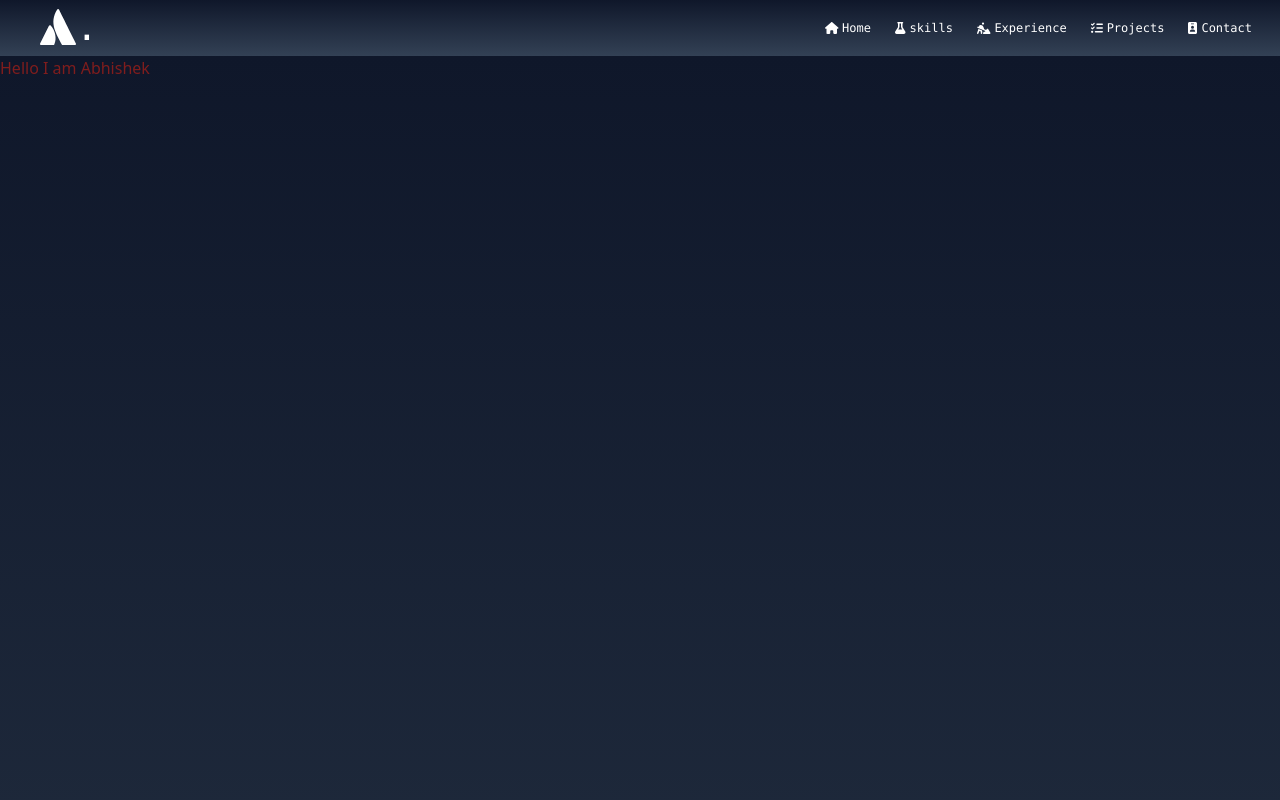
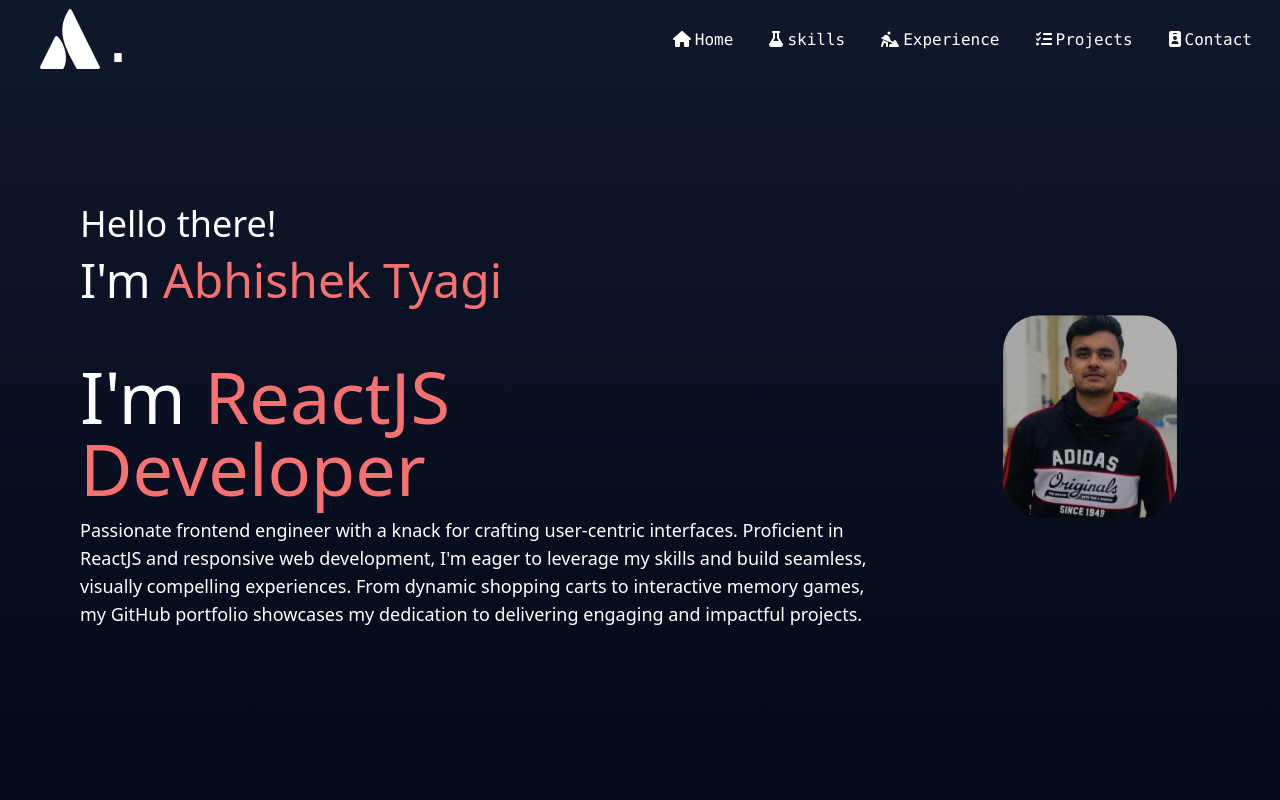
Before and after one commit to AbhishekTyagi0/Portfolio, a React (Vite) app: page / in a window 1280 px wide. Shown: the top 800 px of the page. Built offline with nearby package versions, Linux system fonts and the light colour scheme.

Commit message:
created the home pages

```diff
--- a/src/App.jsx
+++ b/src/App.jsx
@@ -1,12 +1,14 @@
 import "./App.css";
 import Home from "./component/Home";
 import Navigation from "./component/Navigation";
+import Skills from "./component/Skills";
 
 function App() {
   return (
     <>
       <Navigation />
       <Home />
+      <Skills />
     </>
   );
 }
--- a/src/component/Home.jsx
+++ b/src/component/Home.jsx
@@ -2,8 +2,31 @@ import React from "react";
 
 const Home = () => {
   return (
-    <div className="h-dvh bg-gradient-to-b from-slate-900 to-slate-800 text-red-900">
-      <div>Hello I am Abhishek</div>
+    <div className="h-dvh w-full bg-slate-950 bg-gradient-to-b from-slate-900 to-slate-950  text-white flex justify-between items-center">
+      <div className="flex flex-col p-20 gap-3 -mt-32">
+        <h3 className="text-4xl">Hello there!</h3>
+        <h1 className="text-5xl mb-11">
+          I'm <span className="text-red-400">Abhishek Tyagi</span>
+        </h1>
+        <h2 className="text-7xl w-10/12">
+          I'm <span className="text-red-400">ReactJS Developer</span>
+        </h2>
+        <p className="w-11/12 text-lg">
+          Passionate frontend engineer with a knack for crafting user-centric
+          interfaces. Proficient in ReactJS and responsive web development, I'm
+          eager to leverage my skills and build seamless, visually compelling
+          experiences. From dynamic shopping carts to interactive memory games,
+          my GitHub portfolio showcases my dedication to delivering engaging and
+          impactful projects.
+        </p>
+      </div>
+      <div className="p-1 mr-32 flex justify-start -mt-32">
+        <img
+          src="../src/assets/mypic.jpg"
+          alt="my image"
+          className="w-full h-full rounded-3xl bg-cover scale-150"
+        />
+      </div>
     </div>
   );
 };
--- a/src/component/Navigation.jsx
+++ b/src/component/Navigation.jsx
@@ -23,16 +23,13 @@ const Navigation = () => {
   const [nav, setNav] = useState(false);
 
   return (
-    <div className="bg-gradient-to-b from-slate-900 to-slate-700 h-14 font-mono flex justify-between items-center">
-      <div className="text-white ml-5 px-5 text-4xl hover:cursor-pointer hover:text-slate-300">
+    <div className="bg-slate-900 h-20 font-mono flex justify-between items-center">
+      <div className="text-white ml-5 px-5 text-6xl hover:cursor-pointer hover:text-red-400">
         <FontAwesomeIcon icon={faAtlassian} />.
       </div>
-      <ul className="hidden h-full md:flex items-center justify-end text-white px-5 gap-2 text-xs">
+      <ul className="h-full hidden md:flex items-center justify-end text-white px-5 gap-5 text-1xl">
         {links.map(({ id, link, icon }) => (
-          <li
-            key={id}
-            className="p-2 hover:text-blue-300 hover:cursor-pointer "
-          >
+          <li key={id} className="p-2 hover:text-red-400 hover:cursor-pointer">
             <FontAwesomeIcon icon={icon} className="pr-1" />
             {link}
           </li>
--- /dev/null
+++ b/src/component/Skills.jsx
@@ -0,0 +1,14 @@
+import React from "react";
+
+const Skills = () => {
+  return (
+    <div className="h-dvh bg-slate-950 flex justify-center items-center">
+      <button className="w-56 h-20 bg-slate-600 hover:translate-x-4 hover:scale-105 transform ease-out duration-300 border-2 border-transparent hover:border-white">
+        test
+      </button>
+      <h1>skills</h1>
+    </div>
+  );
+};
+
+export default Skills;
```
Also changed, not shown: src/assets/mypic.jpg (added).
